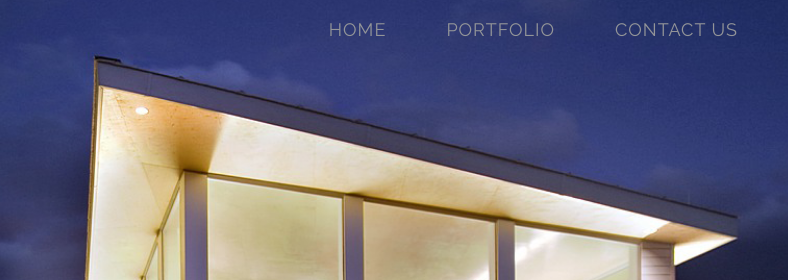
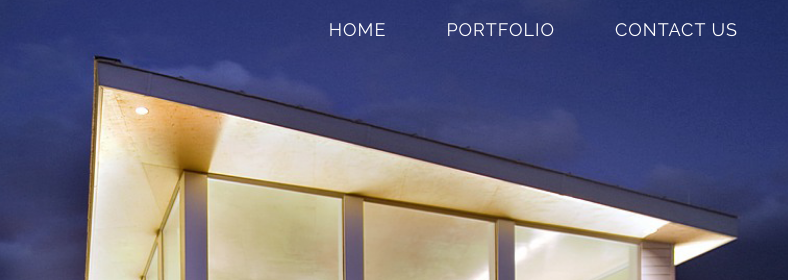
Before and after one commit to colleen69/responsive_website, a plain HTML site: page index.html in a window 1280 px wide. Shown: the top 280 px of the page, 492-1280 px from the left. Drawn offline with Linux system fonts and the light colour scheme.

Commit message:
Add files via upload

```diff
--- a/css/styles2.css
+++ b/css/styles2.css
@@ -79,7 +79,7 @@ letter-spacing: 1px;
 
 .menu1 li a {
 font-family: 'Raleway',sans-serif;
-color: #939598;
+color: #fff;
 text-decoration: none;
 font-size: 18px;
 padding: 30px;
```
